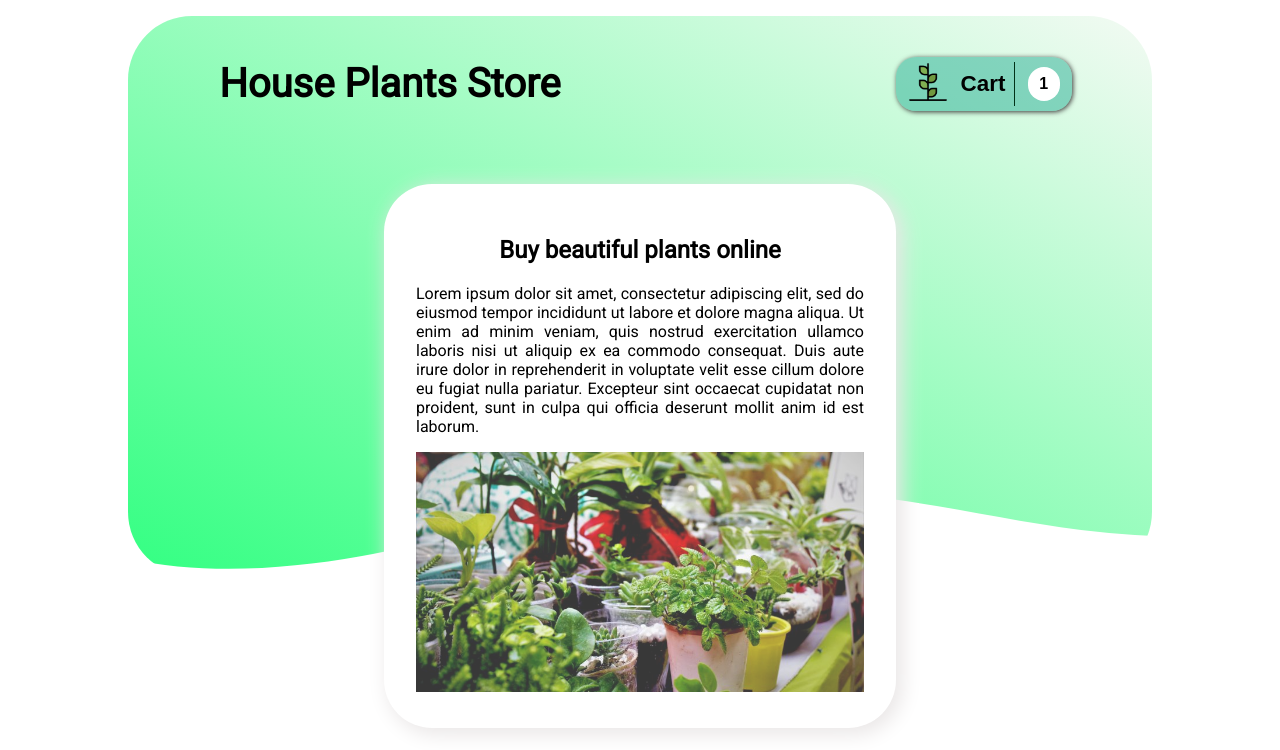
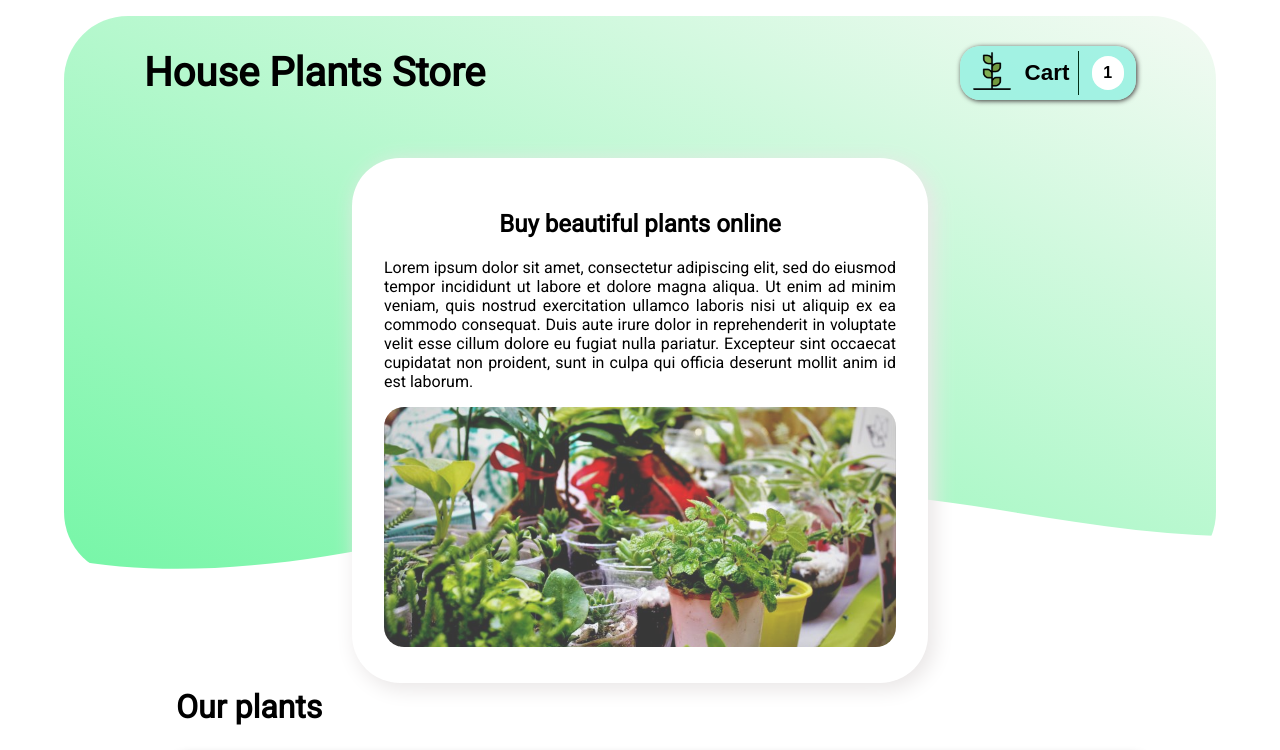
Before and after one commit to weronikabuczak/plants-store, a React (Create React App) app: page / in a window 1280 px wide. Shown: the top 750 px of the page. Built offline with nearby package versions, Linux system fonts and the light colour scheme.

Commit message:
add css classes

```diff
--- a/src/App.js
+++ b/src/App.js
@@ -1,5 +1,5 @@
 import NavigationBar from "./components/NavigationBar/NavigationBar";
-import { Fragment } from 'react';
+import {Fragment} from 'react';
 import ProductsList from "./components/ProductsList/ProductsList";
 
 function App() {
--- a/src/components/Header/Header.js
+++ b/src/components/Header/Header.js
@@ -2,7 +2,6 @@ import mainImage from "../../assets/main-image.jpg";
 import WaveContainer from "./WaveContainer";
 import React from 'react';
 import classes from './Header.module.css'
-import CustomCard from "../UI/CustomCard";
 
 const Header = () => {
     return (
--- a/src/components/Header/Header.module.css
+++ b/src/components/Header/Header.module.css
@@ -2,7 +2,7 @@
     padding: 2rem;
     background-color: white;
     width: 50%;
-    margin: 2rem auto;
+    margin: 1.8rem auto;
     border-radius: 3rem;
     box-shadow: 5px 5px 20px 2px rgb(234, 231, 231);
     text-align: justify;
@@ -18,4 +18,5 @@
     width: 100%;
     object-fit: cover;
     opacity: 78%;
+    border-radius: 20px;
 }
--- a/src/components/NavigationBar/CartButton.module.css
+++ b/src/components/NavigationBar/CartButton.module.css
@@ -5,7 +5,7 @@
     font-style: inherit;
     font-weight: bold;
     font-size: 1rem;
-    background-color: rgba(28, 169, 143, 0.47);
+    background-color: rgba(145, 241, 225, 0.8);
     border-radius: 20px;
     color: black;
     display: flex;
--- a/src/components/NavigationBar/NagivationBar.module.css
+++ b/src/components/NavigationBar/NagivationBar.module.css
@@ -1,22 +1,21 @@
-nav {
+.main {
+    background-image: linear-gradient(to bottom left, #f3faf3, #76f6a7);
+    height: 70vh;
+    width: 90%;
+    margin: 1rem auto;
+    border-radius: 4rem;
+    position: relative;
+    z-index: 0;
+}
+
+
+.main nav {
     display: flex;
     align-items: center;
     justify-content: space-between;
     margin: 0 5rem;
 }
 
-h1 {
-    border-radius: 20px;
-    padding: 0.7rem;
+.main h1 {
     font-size: 2.5rem;
 }
-
-main {
-    background-image: linear-gradient(to bottom left, #f3faf3, #33ff82);
-    height: 70vh;
-    width: 80%;
-    margin: 1rem auto;
-    border-radius: 4rem;
-    position: relative;
-    z-index: 0;
-}
--- a/src/components/NavigationBar/NavigationBar.js
+++ b/src/components/NavigationBar/NavigationBar.js
@@ -6,7 +6,7 @@ import classes from './NagivationBar.module.css'
 const NavigationBar = () => {
     return (
         <Fragment>
-            <main>
+            <main className={classes.main}>
                 <nav>
                     <h1>House Plants Store</h1>
                     <CartButton/>
--- a/src/components/ProductsList/ProductsList.js
+++ b/src/components/ProductsList/ProductsList.js
@@ -4,7 +4,7 @@ import ProductItem from "./ProductItem/ProductItem";
 const ProductsList = () => {
     return (
         <section className={classes.products}>
-            <h1>Available plants</h1>
+            <h1>Our plants</h1>
             <ul className={classes.list}>
                 <ProductItem/>
             </ul>
--- a/src/components/ProductsList/ProductsList.module.css
+++ b/src/components/ProductsList/ProductsList.module.css
@@ -4,6 +4,11 @@
 
 .products {
     width: 80%;
-    margin: 10rem auto;
+    margin: 7rem auto;
 
 }
+
+.products h1 {
+    font-size: 2rem;
+    padding-left: 3rem;
+}
--- a/src/components/UI/DefaultButton.module.css
+++ b/src/components/UI/DefaultButton.module.css
@@ -5,7 +5,7 @@
     font-style: inherit;
     font-weight: bold;
     font-size: 1rem;
-    background-color: rgb(153, 246, 197);
+    background-color: rgb(191, 248, 217);
     border-radius: 20px;
     color: black;
     box-shadow: 1px 1px 5px #7a7979;
```
Lines whose indentation alone changed are shown as unchanged.
